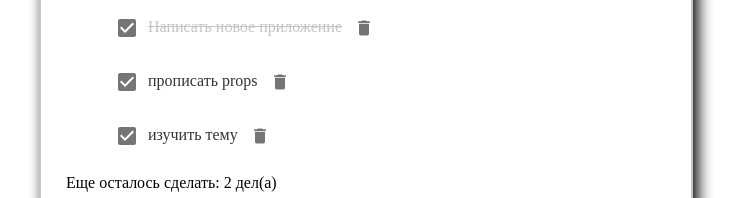
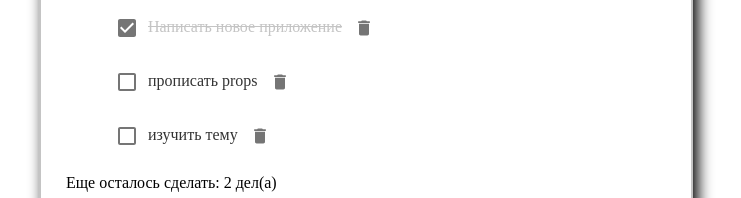
Before and after one commit to WebHeroSchool/Flack_todo, a React (Create React App) app: page /todo in a window 1280 px wide. Shown: the part 216-414 px from the top of the page, without its empty margins (274-1015 px from the left). Built offline with nearby package versions, Linux system fonts and the light colour scheme.

Commit message:
add events on click

```diff
--- a/src/components/App/App.js
+++ b/src/components/App/App.js
@@ -22,12 +22,14 @@
         ]
       };
 
+      onClickDone = isDone => console.log(isDone);
+
       render() {
         return (
         <div className={styles.wrap}>
           <h1 className={styles.title}>todos</h1>
           <InputItem />
-          <ItemList items={this.state.items} />
+          <ItemList items={this.state.items} onClickDone={this.onClickDone} />
           <Footer count={2} />
         </div>
         );
--- a/src/components/Item/Item.js
+++ b/src/components/Item/Item.js
@@ -5,7 +5,7 @@
 import IconButton from '@material-ui/core/IconButton';
 import DeleteIcon from '@material-ui/icons/Delete';
 
-const Item = ({ value, isDone }) => (
+const Item = ({ value, isDone, onClickDone }) => (
     <span className={
     classnames({
     [styles.item]: true,
@@ -14,7 +14,8 @@
   }>
     <Checkbox
     className={styles.checkboxes}
-    defaultChecked
+    checked={isDone}
+    onClick={() => onClickDone(isDone)}
     color="default"
     inputProps={{ 'aria-label': 'checkbox with default color' }}
     />
--- a/src/components/ItemList/ItemList.js
+++ b/src/components/ItemList/ItemList.js
@@ -3,7 +3,7 @@
 import styles from './ItemList.module.css';
 import Grid from '@material-ui/core/Grid';
 
-const ItemList = ({ items }) => (
+const ItemList = ({ items, onClickDone }) => (
   <ul className={styles.list}>
     {items.map(item => <li key={item.value}>
       <Grid
@@ -12,7 +12,7 @@
     justify="center"
     alignItems="flex-start"
     >
-    <Item value={item.value} isDone={item.isDone} /></Grid></li>)}
+    <Item value={item.value} isDone={item.isDone} onClickDone={onClickDone} /></Grid></li>)}
 
   </ul>
 );
```
Also changed, not shown: 1 other file (tests, documents, lock files or other folders).
